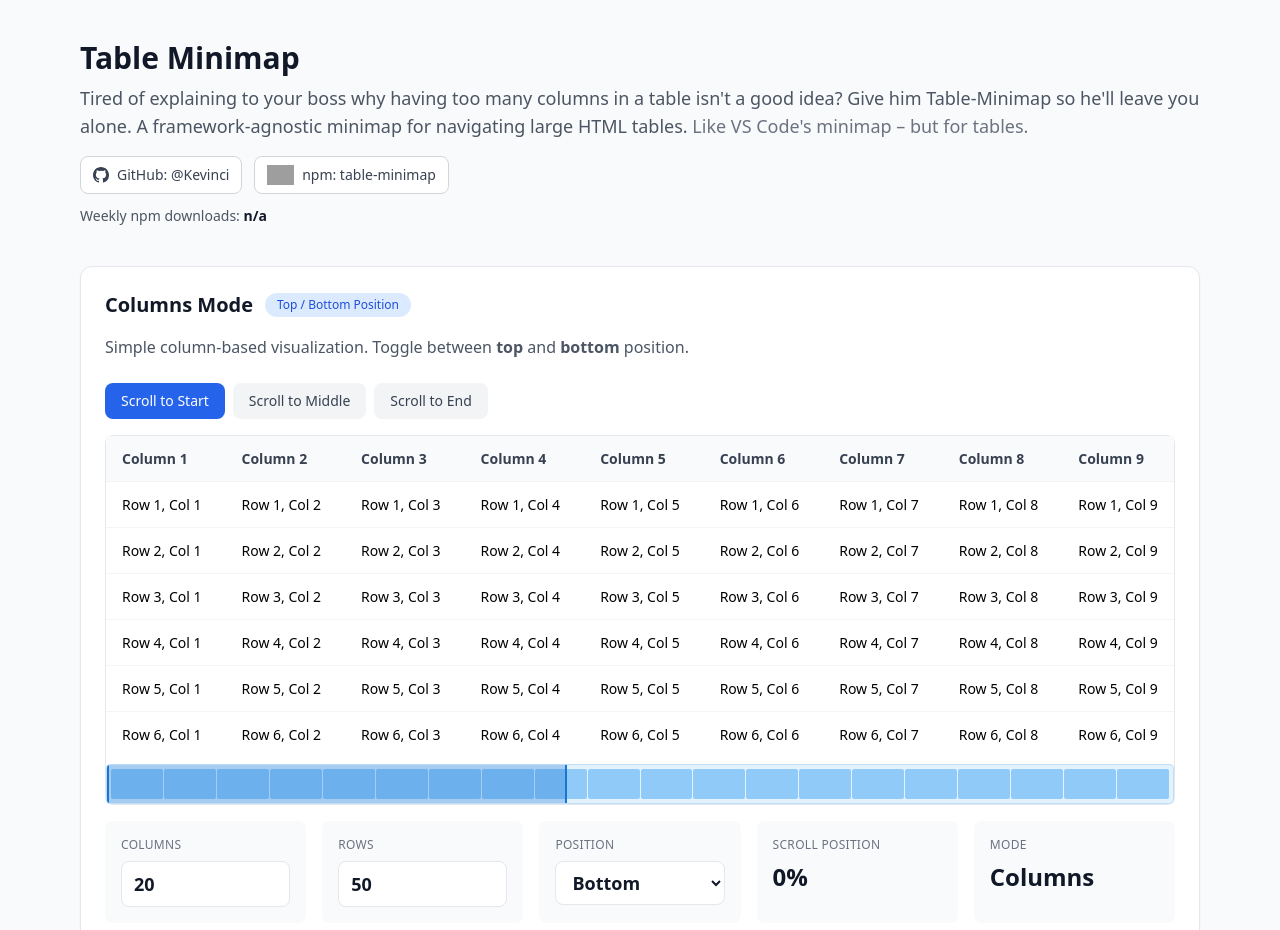
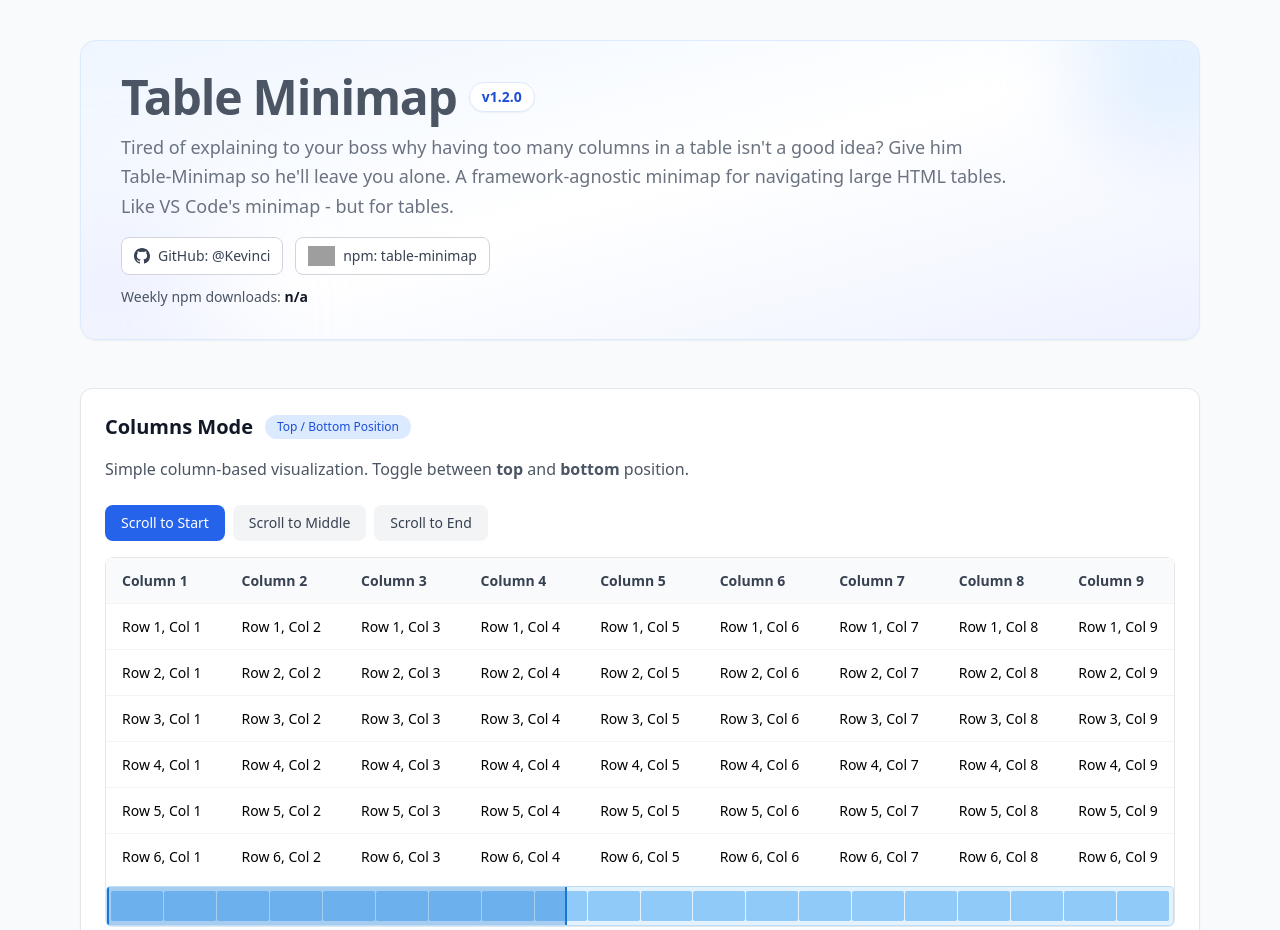
Before and after one commit to Kevinci/table-minimap, a website built with Vite: page demo/index.html in a window 1280 px wide. Shown: the top 930 px of the page. Built offline with nearby package versions, Linux system fonts and the light colour scheme; no server answers; grey boxes are pictures that could not be loaded.

Commit message:
page makeup

```diff
--- a/demo/index.html
+++ b/demo/index.html
@@ -60,13 +60,29 @@
   </head>
   <body class="bg-gray-50 min-h-screen">
     <div class="max-w-6xl mx-auto px-4 py-10">
-      <header class="mb-10">
-        <h1 class="text-3xl font-bold text-gray-900 mb-2">Table Minimap</h1>
-        <p class="text-gray-600 text-lg">
-          Tired of explaining to your boss why having too many columns in a table isn't a good idea?
-          Give him Table-Minimap so he'll leave you alone. A framework-agnostic minimap for
+      <header
+        class="relative mb-12 overflow-hidden rounded-2xl border border-blue-100 bg-gradient-to-br from-blue-50 via-white to-indigo-50 px-6 py-8 shadow-sm md:px-10"
+      >
+        <div class="pointer-events-none absolute -right-16 -top-20 h-48 w-48 rounded-full bg-blue-200/40 blur-2xl"></div>
+        <div class="pointer-events-none absolute -left-20 -bottom-24 h-56 w-56 rounded-full bg-indigo-200/30 blur-3xl"></div>
+
+        <div class="relative z-10">
+          <div class="mb-3 flex flex-wrap items-center gap-3">
+            <h1 class="text-4xl font-extrabold tracking-tight text-gray-600 md:text-5xl">
+              Table Minimap
+            </h1>
+            <span
+              id="demo-version-badge"
+              class="inline-flex items-center rounded-full border border-blue-100 bg-white px-3 py-1 text-sm font-semibold text-blue-700 shadow-sm"
+              >v...</span
+            >
+          </div>
+
+          <p class="text-gray-500 text-lg leading-relaxed max-w-4xl">
+            Tired of explaining to your boss why having too many columns in a table isn't a good
+            idea? Give him Table-Minimap so he'll leave you alone. A framework-agnostic minimap for
             navigating large HTML tables.
-          <span class="text-gray-500">Like VS Code's minimap – but for tables.</span>
+            <span class="text-gray-500">Like VS Code's minimap - but for tables.</span>
           </p>
           <div class="mt-4 flex flex-wrap gap-3 text-sm">
             <a
@@ -102,6 +118,7 @@
             Weekly npm downloads:
             <span id="npm-weekly-downloads" class="font-semibold text-gray-900">Loading...</span>
           </p>
+        </div>
       </header>
 
       <!-- Demo 1: Columns Mode with Position Toggle -->
@@ -1158,7 +1175,9 @@ pnpm add table-minimap</code></pre>
               </tr>
               <tr class="hover:bg-gray-50">
                 <td class="py-3 px-4">
-                  <code class="text-pink-600 bg-pink-50 px-2 py-0.5 rounded text-xs">maxZoom</code>
+                  <code class="text-pink-600 bg-pink-50 px-2 py-0.5 rounded text-xs"
+                    >maxZoom</code
+                  >
                 </td>
                 <td class="py-3 px-4 text-gray-600">number</td>
                 <td class="py-3 px-4 text-gray-500">10</td>
--- a/demo/main.ts
+++ b/demo/main.ts
@@ -1,5 +1,13 @@
 import { TableMinimap } from '../src';
+import packageJson from '../package.json';
 import '../src/styles.css';
+
+declare const __TM_DEMO_VERSION__: string;
+
+const DEMO_VERSION =
+  typeof __TM_DEMO_VERSION__ === 'string' && __TM_DEMO_VERSION__.trim().length > 0
+    ? __TM_DEMO_VERSION__
+    : packageJson.version;
 
 type FixedPosition = 'top-left' | 'top-right' | 'bottom-left' | 'bottom-right';
 
@@ -364,6 +372,21 @@ function recreateDemo3(): void {
 }
 
 /**
+ * Renders the current package/demo version next to the hero title.
+ */
+function updateDemoVersionBadge(): void {
+  const versionBadge = document.getElementById('demo-version-badge');
+  if (versionBadge) {
+    versionBadge.textContent = `v${DEMO_VERSION}`;
+  }
+
+  const releaseRibbon = document.getElementById('hero-release-ribbon');
+  if (releaseRibbon) {
+    releaseRibbon.textContent = `Latest npm v${DEMO_VERSION}`;
+  }
+}
+
+/**
  * Main initialization
  */
 function init(): void {
@@ -380,6 +403,7 @@ function init(): void {
   updateCanvasSubtext();
 
   void updateNpmWeeklyDownloads();
+  updateDemoVersionBadge();
 
   // Initialize code blocks
   updateCodeBlocks();
--- a/src/TableMinimap.ts
+++ b/src/TableMinimap.ts
@@ -182,6 +182,7 @@ export class TableMinimap {
     onPointerDown: (e: PointerEvent) => void;
     onPointerMove: (e: PointerEvent) => void;
     onPointerUp: (e: PointerEvent) => void;
+    onPointerCancel: (e: PointerEvent) => void;
     onMinimapClick: (e: MouseEvent) => void;
     onMinimapDoubleClick: (e: MouseEvent) => void;
     onWheel: (e: WheelEvent) => void;
@@ -223,6 +224,7 @@ export class TableMinimap {
       onPointerDown: this.onPointerDown.bind(this),
       onPointerMove: this.onPointerMove.bind(this),
       onPointerUp: this.onPointerUp.bind(this),
+      onPointerCancel: this.onPointerCancel.bind(this),
       onMinimapClick: this.onMinimapClick.bind(this),
       onMinimapDoubleClick: this.onMinimapDoubleClick.bind(this),
       onWheel: this.onWheel.bind(this),
@@ -879,6 +881,7 @@ export class TableMinimap {
     // Global pointer events for dragging
     document.addEventListener('pointermove', this.boundHandlers.onPointerMove);
     document.addEventListener('pointerup', this.boundHandlers.onPointerUp);
+    document.addEventListener('pointercancel', this.boundHandlers.onPointerCancel);
   }
 
   /**
@@ -1190,9 +1193,18 @@ export class TableMinimap {
 
       if (this.viewportEl) {
         this.viewportEl.classList.remove('tm-viewport--dragging');
-        this.viewportEl.releasePointerCapture(e.pointerId);
-      }
-    }
+        if (this.viewportEl.hasPointerCapture(e.pointerId)) {
+          this.viewportEl.releasePointerCapture(e.pointerId);
+        }
+      }
+    }
+  }
+
+  /**
+   * Handles pointer cancel (common on mobile when browser gesture handling interrupts touch).
+   */
+  private onPointerCancel(e: PointerEvent): void {
+    this.onPointerUp(e);
   }
 
   /**
@@ -1918,6 +1930,7 @@ export class TableMinimap {
 
     document.removeEventListener('pointermove', this.boundHandlers.onPointerMove);
     document.removeEventListener('pointerup', this.boundHandlers.onPointerUp);
+    document.removeEventListener('pointercancel', this.boundHandlers.onPointerCancel);
 
     // Disconnect observers
     if (this.resizeObserver) {
--- a/src/styles.css
+++ b/src/styles.css
@@ -181,6 +181,7 @@
   height: 100%;
   display: block;
   cursor: pointer;
+  touch-action: none;
 }
 
 .tm-canvas-context-menu {
@@ -239,6 +240,7 @@
   cursor: grab;
   transition: background-color 0.15s ease;
   z-index: 10;
+  touch-action: none;
 }
 
 .tm-viewport:hover {
--- a/vite.demo.config.ts
+++ b/vite.demo.config.ts
@@ -1,9 +1,13 @@
 import { defineConfig } from 'vite';
 import { resolve } from 'path';
+import pkg from './package.json';
 
 export default defineConfig({
   root: 'demo',
   base: '/table-minimap/',
+  define: {
+    __TM_DEMO_VERSION__: JSON.stringify(pkg.version),
+  },
   build: {
     outDir: '../demo-dist',
     emptyOutDir: true,
```
Lines whose indentation alone changed are shown as unchanged.
